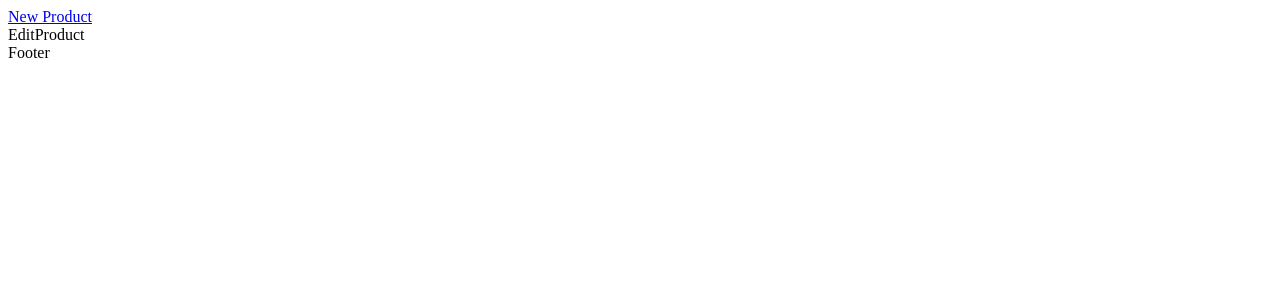
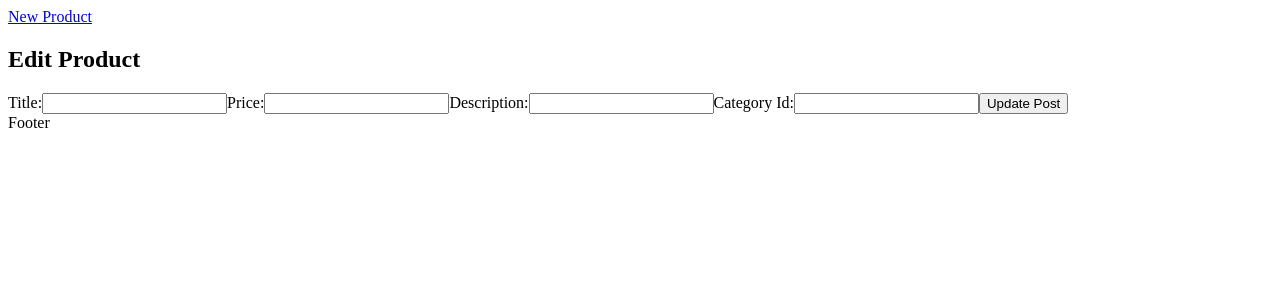
Before and after one commit to miriacode/shopping-cart, a React (Create React App) app: page /products/edit/1 in a window 1280 px wide. Shown: the top 300 px of the page. Built offline with nearby package versions, Linux system fonts and the light colour scheme; no server answers.

Commit message:
POST, PUT updated

```diff
--- a/src/components/EditProduct.js
+++ b/src/components/EditProduct.js
@@ -1,8 +1,114 @@
 import React from 'react'
+import { fetchOneProduct, selectOneProduct, updateProduct } from '../features/products/productsSlice';
+import { useState, useEffect } from 'react';
+import { useDispatch, useSelector } from 'react-redux'
+import { useParams, useNavigate } from 'react-router-dom';
 
 const EditProduct = () => {
+  const product = useSelector(selectOneProduct)
+
+  const [title, setTitle] = useState(product.title);
+  const [price, setPrice] = useState(product.price);
+  const [description, setDescription] = useState(product.description);
+  const [categoryId, setCategoryId] = useState(product.categoryId);
+  const [images, setImages] = useState([]);
+
+  const dispatch = useDispatch();
+  const {id} = useParams()
+  const navigate = useNavigate();
+
+
+
+  useEffect(() => {
+    dispatch(fetchOneProduct(id))
+
+  }, [dispatch, id])
+
+    const onChangeTitle = e => setTitle(e.target.value)
+    const onChangePrice = e => setPrice(e.target.value)
+    const onChangeDescription = e => setDescription(e.target.value)
+    const onChangeCategoryId = e => setCategoryId(e.target.value)
+    // const onChangeImages = e => setImages(e.target.value)
+
+    const editProduct = () =>{
+      try {
+        // setAddRequestStatus('pending')
+        dispatch(updateProduct({
+          id,
+          title,
+          price,
+          description,
+          categoryId,
+          images,
+      }))
+        //.unwrap()
+
+        setTitle('')
+        setPrice('')
+        setDescription('')
+        setCategoryId('')
+        setImages([])
+        navigate('/')
+
+      } catch (err) {
+          console.error('Failed to update the product', err)
+      } finally {
+          // setAddRequestStatus('idle')
+      }
+    }
+
+
   return (
-    <div>EditProduct</div>
+    <section>
+            <h2>Edit Product</h2>
+            <form>
+                <label htmlFor="title">Title:</label>
+                <input
+                    type="text"
+                    id="title"
+                    name="title"
+                    value={title}
+                    onChange={onChangeTitle}
+                />
+                {/* <label htmlFor="postAuthor">Author:</label>
+                <select id="postAuthor" value={userId} onChange={onChangeDescription}>
+                    <option value=""></option>
+                    {usersOptions}
+                </select> */}
+                <label htmlFor="price">Price:</label>
+                <input
+                    type="number"
+                    id="price"
+                    name="price"
+                    value={price}
+                    onChange={onChangePrice}
+                />
+
+                <label htmlFor="description">Description:</label>
+                <input
+                    id="description"
+                    name="description"
+                    value={description}
+                    onChange={onChangeDescription}
+                />
+
+                <label htmlFor="categoryId">Category Id:</label>
+                <input
+                    type="number"
+                    id="categoryId"
+                    name="categoryId"
+                    value={categoryId}
+                    onChange={onChangeCategoryId}
+                />
+
+                <button
+                    type="button"
+                    onClick={editProduct}
+                    // disabled={!canSave}
+                    >Update Post
+                </button>
+            </form>
+        </section>
   )
 }
 
--- a/src/components/Home.js
+++ b/src/components/Home.js
@@ -14,7 +14,8 @@ const Home = () => {
   useEffect(() => {
     dispatch(fetchAllProducts())
     //.unwrap
-  }, [])
+    console.log("vuelvo a la pag")
+  }, [dispatch])
 
   let content;
     if (productsStatus === 'loading') {
--- a/src/features/products/productsSlice.js
+++ b/src/features/products/productsSlice.js
@@ -48,8 +48,8 @@ export const addNewProduct = createAsyncThunk('products/addNewProduct', async (p
 
 export const updateProduct = createAsyncThunk('products/updateProduct', async (product)=>{
     try {
-        const {id} = product
-        const response = await axios.put(`${URL}/${id}`,product)
+        const {id, ...restOfProduct} = product
+        const response = await axios.put(`${URL}/${id}`,restOfProduct)
         console.log(response)
         return response
     }catch(err){
@@ -107,7 +107,20 @@ const productsSlice = createSlice({
             })
             //POST
             .addCase(addNewProduct.fulfilled, (state,action) => {
-                state.status = "succeeded"
+                // console.log(action.payload.data)
+                state.products.status = "succeeded"
+                state.products.products.push(action.payload.data)
+                //pensar si se debe agregar al state desde aqui
+            })
+            //PUT
+            .addCase(updateProduct.fulfilled, (state,action) => {
+                console.log(action.payload.data)
+                state.products.status = "succeeded"
+                const { id } = action.payload.data;
+                const products = state.products.products.filter(product => product.id !== id);
+
+                state.products.products = [...products, action.payload.data]
+                // state.products.products[(action.payload.data.id)-1] = action.payload.data
                 //pensar si se debe agregar al state desde aqui
             })
     }
--- a/src/index.js
+++ b/src/index.js
@@ -9,11 +9,11 @@ import { Provider } from 'react-redux';
 
 const root = ReactDOM.createRoot(document.getElementById('root'));
 root.render(
-  <React.StrictMode>
+  // <React.StrictMode>
     <Provider store={store}>
       <App />
     </Provider>
-  </React.StrictMode>
+  // </React.StrictMode>
 );
 
 // If you want to start measuring performance in your app, pass a function
```
